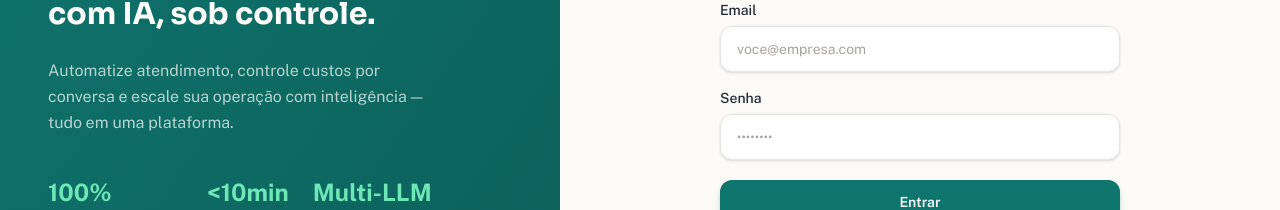
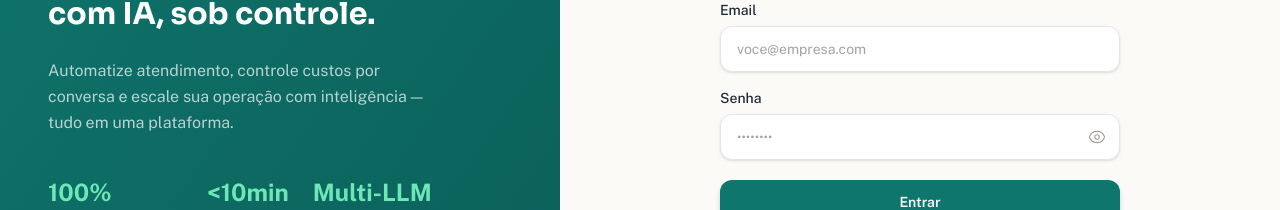
Before and after one commit to Lorenzo815/Ai_Secretary_Draft, a Next.js app in the folder platform/: page /login in a window 1280 px wide. Shown: the part 317-527 px from the top of the page. Built offline with nearby package versions, Linux system fonts and the light colour scheme.

Commit message:
update passrod filed

```diff
--- a/platform/src/app/login/page.tsx
+++ b/platform/src/app/login/page.tsx
@@ -19,6 +19,7 @@ function LoginForm() {
   const callbackUrl = searchParams.get("callbackUrl") || "/dashboard";
   const [error, setError] = useState("");
   const [loading, setLoading] = useState(false);
+  const [showPassword, setShowPassword] = useState(false);
 
   async function handleSubmit(e: FormEvent<HTMLFormElement>) {
     e.preventDefault();
@@ -155,16 +156,35 @@ function LoginForm() {
                 <label htmlFor="password" className="block text-sm font-medium text-slate-ink">
                   Senha
                 </label>
+                <div className="relative mt-1.5">
                   <input
                     id="password"
                     name="password"
-                  type="password"
+                    type={showPassword ? "text" : "password"}
                     autoComplete="current-password"
                     required
                     minLength={8}
-                  className="mt-1.5 block w-full rounded-xl border border-mist bg-white px-4 py-3 text-sm text-slate-ink placeholder-stone shadow-sm focus:border-deep-teal focus:outline-none focus:ring-2 focus:ring-deep-teal/20 transition-all"
+                    className="block w-full rounded-xl border border-mist bg-white px-4 py-3 pr-11 text-sm text-slate-ink placeholder-stone shadow-sm focus:border-deep-teal focus:outline-none focus:ring-2 focus:ring-deep-teal/20 transition-all"
                     placeholder="••••••••"
                   />
+                  <button
+                    type="button"
+                    onClick={() => setShowPassword((v) => !v)}
+                    className="absolute inset-y-0 right-0 flex items-center pr-3.5 text-stone hover:text-slate-ink transition-colors"
+                    aria-label={showPassword ? "Ocultar senha" : "Mostrar senha"}
+                  >
+                    {showPassword ? (
+                      <svg className="h-[18px] w-[18px]" fill="none" viewBox="0 0 24 24" strokeWidth={1.5} stroke="currentColor">
+                        <path strokeLinecap="round" strokeLinejoin="round" d="M3.98 8.223A10.477 10.477 0 001.934 12c1.292 4.338 5.31 7.5 10.066 7.5.993 0 1.953-.138 2.863-.395M6.228 6.228A10.45 10.45 0 0112 4.5c4.756 0 8.773 3.162 10.065 7.498a10.522 10.522 0 01-4.293 5.774M6.228 6.228L3 3m3.228 3.228l3.65 3.65m7.894 7.894L21 21m-3.228-3.228l-3.65-3.65m0 0a3 3 0 10-4.243-4.243m4.242 4.242L9.88 9.88" />
+                      </svg>
+                    ) : (
+                      <svg className="h-[18px] w-[18px]" fill="none" viewBox="0 0 24 24" strokeWidth={1.5} stroke="currentColor">
+                        <path strokeLinecap="round" strokeLinejoin="round" d="M2.036 12.322a1.012 1.012 0 010-.639C3.423 7.51 7.36 4.5 12 4.5c4.638 0 8.573 3.007 9.963 7.178.07.207.07.431 0 .639C20.577 16.49 16.64 19.5 12 19.5c-4.638 0-8.573-3.007-9.963-7.178z" />
+                        <path strokeLinecap="round" strokeLinejoin="round" d="M15 12a3 3 0 11-6 0 3 3 0 016 0z" />
+                      </svg>
+                    )}
+                  </button>
+                </div>
               </div>
             </div>
 
```
Also changed, not shown: 1 other file (tests, documents, lock files or other folders). Lines whose indentation alone changed are shown as unchanged.
